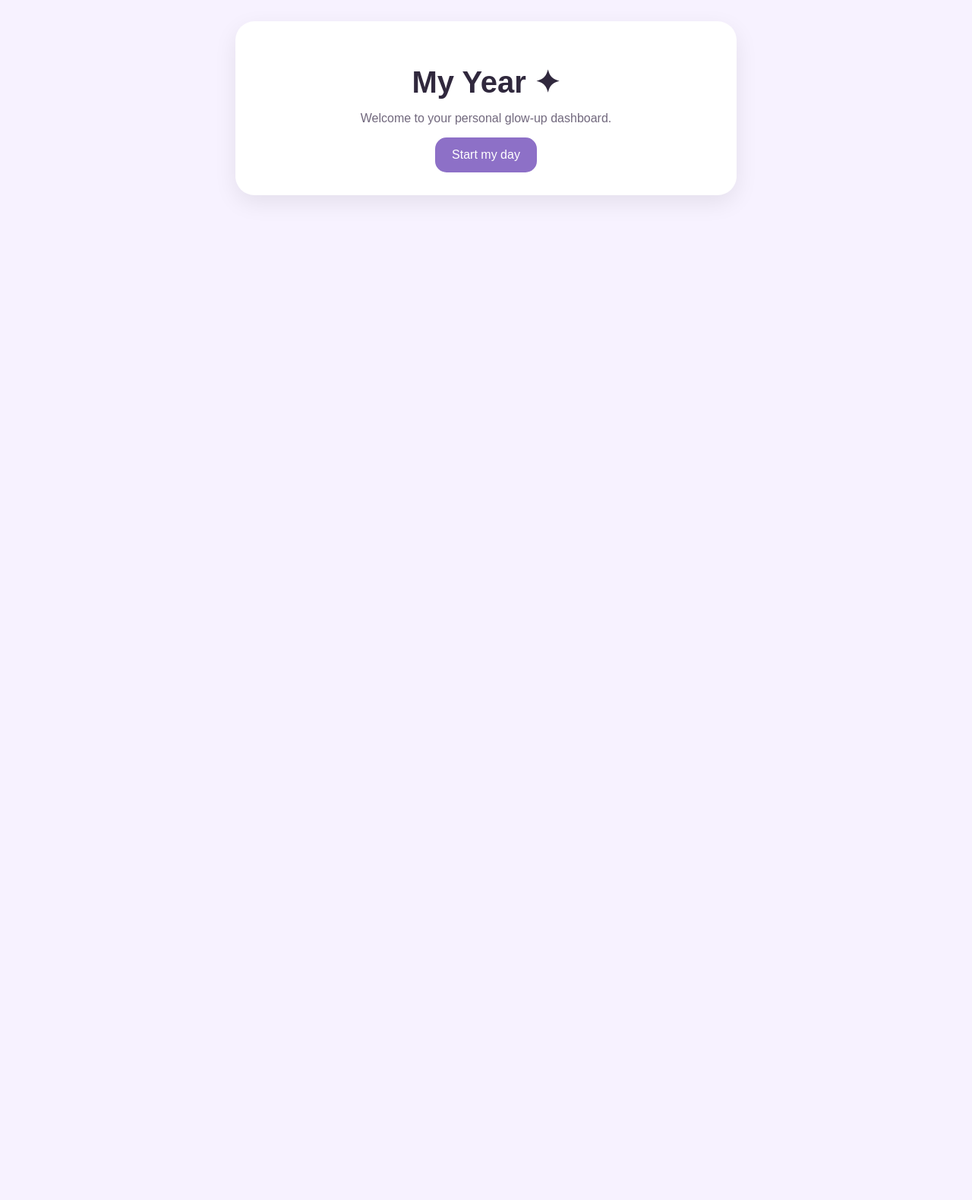
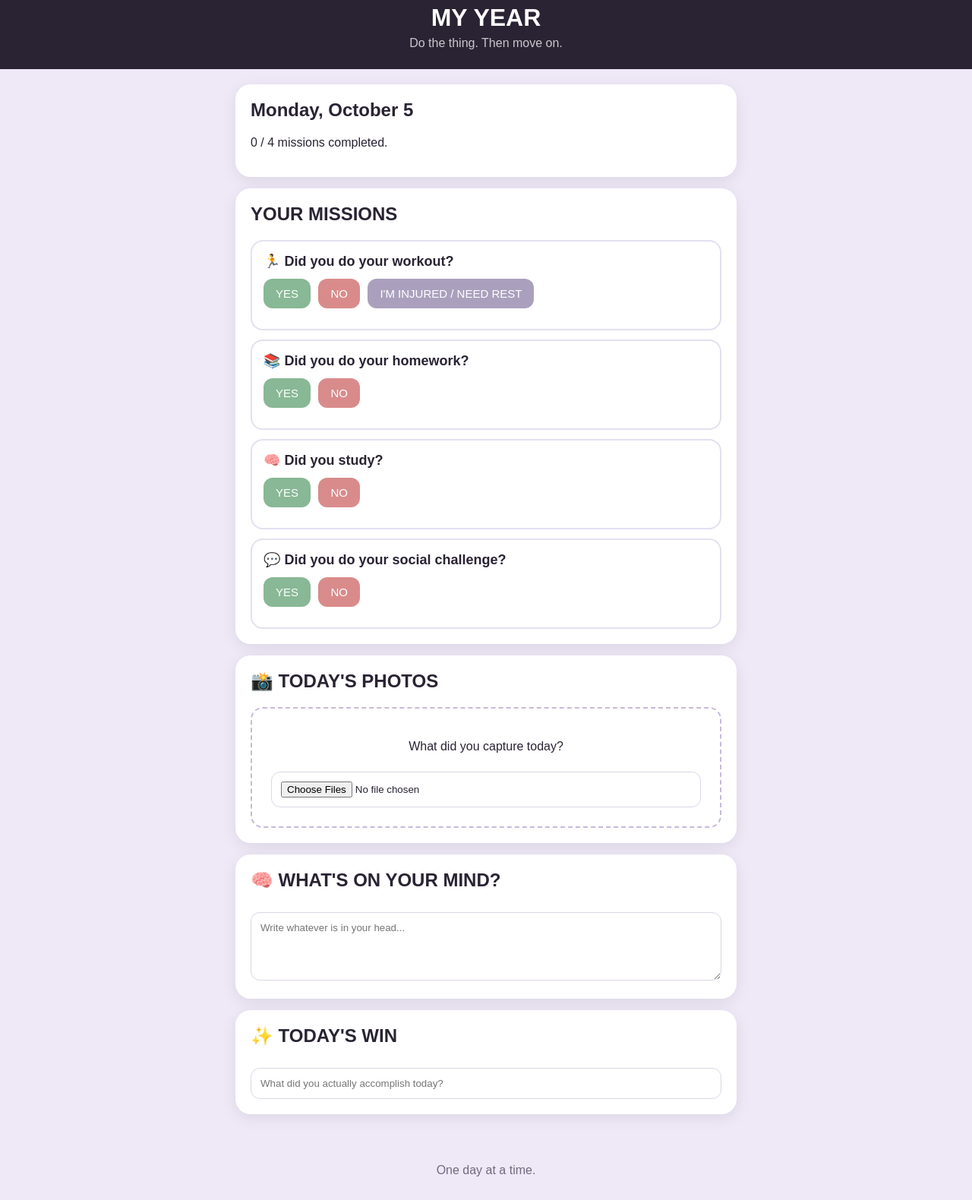
Before and after one commit to nivana327-svg/my-year, a plain HTML site: page index.html in a window 1280 px wide. Shown: the part 20-1600 px from the top of the page at 76% size. Before the commit the page ends 800 px from the top, so only its background shows below. Drawn offline with Linux system fonts and the light colour scheme.

Commit message:
Update index.html

```diff
--- a/index.html
+++ b/index.html
@@ -4,69 +4,395 @@
 <meta charset="UTF-8">
 <meta name="viewport" content="width=device-width, initial-scale=1.0">
 
-    <title>My Year</title>
+<title>MY YEAR</title>
 
 <style>
+* {
+    box-sizing: border-box;
+}
+
 body {
+    margin: 0;
     font-family: Arial, sans-serif;
-            background: #f7f2ff;
-            color: #30283d;
+    background: #eee8f7;
+    color: #292333;
+}
+
+header {
+    background: #292333;
+    color: white;
+    padding: 25px;
     text-align: center;
-            padding: 40px 20px;
+}
+
+header h1 {
+    margin: 0;
+    font-size: 32px;
+}
+
+header p {
+    margin: 6px 0 0;
+    opacity: 0.75;
+}
+
+main {
+    max-width: 700px;
+    margin: auto;
+    padding: 20px;
 }
 
 .card {
-            max-width: 600px;
-            margin: auto;
     background: white;
-            padding: 30px;
-            border-radius: 25px;
-            box-shadow: 0 10px 30px rgba(0,0,0,0.08);
+    border-radius: 20px;
+    padding: 20px;
+    margin-bottom: 15px;
+    box-shadow: 0 5px 20px rgba(0,0,0,0.08);
 }
 
-        h1 {
-            font-size: 40px;
-            margin-bottom: 5px;
+.card h2 {
+    margin-top: 0;
 }
 
-        p {
-            color: #71687d;
+.task {
+    border: 2px solid #e4dff0;
+    border-radius: 16px;
+    padding: 15px;
+    margin-top: 12px;
+}
+
+.task-title {
+    font-weight: bold;
+    font-size: 18px;
+    margin-bottom: 12px;
 }
 
 button {
     border: none;
-            background: #8d70c7;
-            color: white;
-            padding: 14px 22px;
-            border-radius: 15px;
-            font-size: 16px;
+    border-radius: 12px;
+    padding: 11px 16px;
+    font-size: 15px;
     cursor: pointer;
+    margin-right: 6px;
 }
 
-        button:hover {
-            background: #7659ad;
+.yes {
+    background: #88b895;
+    color: white;
+}
+
+.no {
+    background: #d98b8b;
+    color: white;
+}
+
+.rest {
+    background: #aaa0bd;
+    color: white;
+}
+
+.message {
+    margin-top: 12px;
+    font-weight: bold;
+}
+
+.completed {
+    opacity: 0.55;
+}
+
+input,
+textarea {
+    width: 100%;
+    padding: 12px;
+    border: 1px solid #ddd5e8;
+    border-radius: 12px;
+    font-family: inherit;
+    margin-top: 8px;
+}
+
+textarea {
+    min-height: 90px;
+    resize: vertical;
+}
+
+.photo-box {
+    border: 2px dashed #c7b9db;
+    padding: 25px;
+    border-radius: 16px;
+    text-align: center;
+}
+
+footer {
+    text-align: center;
+    padding: 30px;
+    color: #71697d;
 }
 </style>
 </head>
 
 <body>
 
+<header>
+    <h1>MY YEAR</h1>
+    <p>Do the thing. Then move on.</p>
+</header>
+
+<main>
+
     <div class="card">
-        <h1>My Year ✦</h1>
-
-        <p>
-            Welcome to your personal glow-up dashboard.
-        </p>
-
-        <button onclick="hello()">
-            Start my day
-        </button>
+        <h2 id="date"></h2>
+        <p id="status">Let's see what you've done today.</p>
     </div>
 
+
+    <div class="card">
+        <h2>YOUR MISSIONS</h2>
+
+        <div class="task" id="task-workout">
+            <div class="task-title">🏃 Did you do your workout?</div>
+
+            <button class="yes" onclick="answer('workout','yes')">
+                YES
+            </button>
+
+            <button class="no" onclick="answer('workout','no')">
+                NO
+            </button>
+
+            <button class="rest" onclick="answer('workout','rest')">
+                I'M INJURED / NEED REST
+            </button>
+
+            <div class="message" id="message-workout"></div>
+        </div>
+
+
+        <div class="task" id="task-homework">
+            <div class="task-title">📚 Did you do your homework?</div>
+
+            <button class="yes" onclick="answer('homework','yes')">
+                YES
+            </button>
+
+            <button class="no" onclick="answer('homework','no')">
+                NO
+            </button>
+
+            <div class="message" id="message-homework"></div>
+        </div>
+
+
+        <div class="task" id="task-study">
+            <div class="task-title">🧠 Did you study?</div>
+
+            <button class="yes" onclick="answer('study','yes')">
+                YES
+            </button>
+
+            <button class="no" onclick="answer('study','no')">
+                NO
+            </button>
+
+            <div class="message" id="message-study"></div>
+        </div>
+
+
+        <div class="task" id="task-social">
+            <div class="task-title">💬 Did you do your social challenge?</div>
+
+            <button class="yes" onclick="answer('social','yes')">
+                YES
+            </button>
+
+            <button class="no" onclick="answer('social','no')">
+                NO
+            </button>
+
+            <div class="message" id="message-social"></div>
+        </div>
+
+    </div>
+
+
+    <div class="card">
+        <h2>📸 TODAY'S PHOTOS</h2>
+
+        <div class="photo-box">
+            <p>What did you capture today?</p>
+
+            <input
+                type="file"
+                id="photos"
+                accept="image/*"
+                multiple
+            >
+        </div>
+    </div>
+
+
+    <div class="card">
+        <h2>🧠 WHAT'S ON YOUR MIND?</h2>
+
+        <textarea
+            id="thoughts"
+            placeholder="Write whatever is in your head..."
+        ></textarea>
+    </div>
+
+
+    <div class="card">
+        <h2>✨ TODAY'S WIN</h2>
+
+        <input
+            id="win"
+            placeholder="What did you actually accomplish today?"
+        >
+    </div>
+
+</main>
+
+<footer>
+    One day at a time.
+</footer>
+
+
 <script>
-        function hello() {
-            alert("Okay girl. Let's get to work. 💜");
+
+const today = new Date();
+
+document.getElementById("date").textContent =
+    today.toLocaleDateString(undefined, {
+        weekday: "long",
+        month: "long",
+        day: "numeric"
+    });
+
+
+const messages = {
+
+    workout: {
+        no: "NOPE. Go start it. I'll ask again.",
+        rest: "Okay. Rest counts. Don't train through an injury.",
+        yes: "GOOD. Workout handled. NEXT."
+    },
+
+    homework: {
+        no: "Then go do it. I'll be back.",
+        yes: "GOOD. NEXT."
+    },
+
+    study: {
+        no: "You said you were going to study. Go start.",
+        yes: "DONE. NEXT."
+    },
+
+    social: {
+        no: "Go talk to someone. Awkward is allowed.",
+        yes: "SOCIAL MISSION COMPLETE. NEXT."
     }
+
+};
+
+
+function answer(task, response) {
+
+    const message =
+        document.getElementById("message-" + task);
+
+    const taskBox =
+        document.getElementById("task-" + task);
+
+
+    message.textContent =
+        messages[task][response];
+
+
+    if (response === "yes" || response === "rest") {
+
+        taskBox.classList.add("completed");
+
+    }
+
+    localStorage.setItem(
+        "myyear-" + task,
+        response
+    );
+
+
+    updateStatus();
+}
+
+
+function updateStatus() {
+
+    const tasks = [
+        "workout",
+        "homework",
+        "study",
+        "social"
+    ];
+
+    let finished = 0;
+
+    tasks.forEach(task => {
+
+        const saved =
+            localStorage.getItem("myyear-" + task);
+
+        if (saved === "yes" || saved === "rest") {
+            finished++;
+        }
+
+    });
+
+
+    document.getElementById("status").textContent =
+        finished + " / " + tasks.length +
+        " missions completed.";
+}
+
+
+function loadSavedTasks() {
+
+    const tasks = [
+        "workout",
+        "homework",
+        "study",
+        "social"
+    ];
+
+    tasks.forEach(task => {
+
+        const saved =
+            localStorage.getItem("myyear-" + task);
+
+        if (saved) {
+
+            const message =
+                document.getElementById(
+                    "message-" + task
+                );
+
+            message.textContent =
+                messages[task][saved];
+
+            if (saved === "yes" || saved === "rest") {
+
+                document
+                    .getElementById("task-" + task)
+                    .classList.add("completed");
+
+            }
+
+        }
+
+    });
+
+    updateStatus();
+}
+
+
+loadSavedTasks();
+
 </script>
 
 </body>
```
Lines whose indentation alone changed are shown as unchanged.
